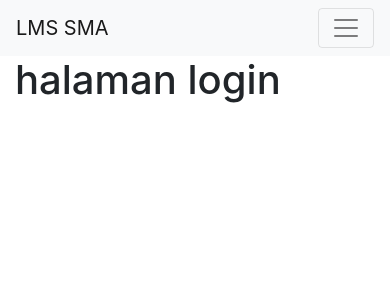
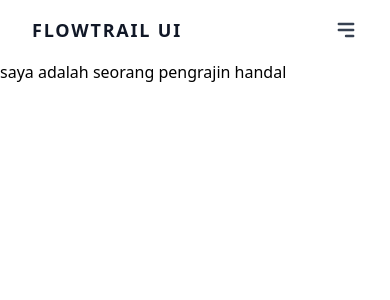
Before and after one commit to Rizka-syaukany/Aplikasi-Learning-Management-System-berbasis-Codeigniter-untuk-SMA, a CodeIgniter 4 app: template app/Views/lms/login.php in a window 390 px wide. Shown: the top 300 px of the page. Run offline with PHP 8.4 and a stand-in for CodeIgniter, Linux system fonts and the light colour scheme; the template is opened without the code that fills it: most values are stand-ins (such as "Sample title", 1, 10 or a date in 2020); style sheets or scripts are compiled from the project's sources; some libraries are stand-ins or nearby versions.

Commit message:
mulai nyoba sidebar

```diff
--- /dev/null
+++ b/app/Views/layout/sidenavbar.php
@@ -0,0 +1,61 @@
+<script src="https://cdn.jsdelivr.net/gh/alpinejs/alpine@v2.x.x/dist/alpine.min.js" defer></script>
+<div class="md:flex flex-col md:flex-row md:min-h-screen w-full">
+    <div @click.away="open = false"
+        class="flex flex-col w-full md:w-64 text-gray-700 bg-white dark-mode:text-gray-200 dark-mode:bg-gray-800 flex-shrink-0"
+        x-data="{ open: false }">
+        <div class="flex-shrink-0 px-8 py-4 flex flex-row items-center justify-between">
+            <a href="#"
+                class="text-lg font-semibold tracking-widest text-gray-900 uppercase rounded-lg dark-mode:text-white focus:outline-none focus:shadow-outline">Flowtrail
+                UI</a>
+            <button class="rounded-lg md:hidden rounded-lg focus:outline-none focus:shadow-outline"
+                @click="open = !open">
+                <svg fill="currentColor" viewBox="0 0 20 20" class="w-6 h-6">
+                    <path x-show="!open" fill-rule="evenodd"
+                        d="M3 5a1 1 0 011-1h12a1 1 0 110 2H4a1 1 0 01-1-1zM3 10a1 1 0 011-1h12a1 1 0 110 2H4a1 1 0 01-1-1zM9 15a1 1 0 011-1h6a1 1 0 110 2h-6a1 1 0 01-1-1z"
+                        clip-rule="evenodd"></path>
+                    <path x-show="open" fill-rule="evenodd"
+                        d="M4.293 4.293a1 1 0 011.414 0L10 8.586l4.293-4.293a1 1 0 111.414 1.414L11.414 10l4.293 4.293a1 1 0 01-1.414 1.414L10 11.414l-4.293 4.293a1 1 0 01-1.414-1.414L8.586 10 4.293 5.707a1 1 0 010-1.414z"
+                        clip-rule="evenodd"></path>
+                </svg>
+            </button>
+        </div>
+        <nav :class="{'block': open, 'hidden': !open}" class="flex-grow md:block px-4 pb-4 md:pb-0 md:overflow-y-auto">
+            <a class="block px-4 py-2 mt-2 text-sm font-semibold text-gray-900 bg-gray-200 rounded-lg dark-mode:bg-gray-700 dark-mode:hover:bg-gray-600 dark-mode:focus:bg-gray-600 dark-mode:focus:text-white dark-mode:hover:text-white dark-mode:text-gray-200 hover:text-gray-900 focus:text-gray-900 hover:bg-gray-200 focus:bg-gray-200 focus:outline-none focus:shadow-outline"
+                href="#">Blog</a>
+            <a class="block px-4 py-2 mt-2 text-sm font-semibold text-gray-900 bg-transparent rounded-lg dark-mode:bg-transparent dark-mode:hover:bg-gray-600 dark-mode:focus:bg-gray-600 dark-mode:focus:text-white dark-mode:hover:text-white dark-mode:text-gray-200 hover:text-gray-900 focus:text-gray-900 hover:bg-gray-200 focus:bg-gray-200 focus:outline-none focus:shadow-outline"
+                href="#">Portfolio</a>
+            <a class="block px-4 py-2 mt-2 text-sm font-semibold text-gray-900 bg-transparent rounded-lg dark-mode:bg-transparent dark-mode:hover:bg-gray-600 dark-mode:focus:bg-gray-600 dark-mode:focus:text-white dark-mode:hover:text-white dark-mode:text-gray-200 hover:text-gray-900 focus:text-gray-900 hover:bg-gray-200 focus:bg-gray-200 focus:outline-none focus:shadow-outline"
+                href="#">About</a>
+            <a class="block px-4 py-2 mt-2 text-sm font-semibold text-gray-900 bg-transparent rounded-lg dark-mode:bg-transparent dark-mode:hover:bg-gray-600 dark-mode:focus:bg-gray-600 dark-mode:focus:text-white dark-mode:hover:text-white dark-mode:text-gray-200 hover:text-gray-900 focus:text-gray-900 hover:bg-gray-200 focus:bg-gray-200 focus:outline-none focus:shadow-outline"
+                href="#">Contact</a>
+            <div @click.away="open = false" class="relative" x-data="{ open: false }">
+                <button @click="open = !open"
+                    class="flex flex-row items-center w-full px-4 py-2 mt-2 text-sm font-semibold text-left bg-transparent rounded-lg dark-mode:bg-transparent dark-mode:focus:text-white dark-mode:hover:text-white dark-mode:focus:bg-gray-600 dark-mode:hover:bg-gray-600 md:block hover:text-gray-900 focus:text-gray-900 hover:bg-gray-200 focus:bg-gray-200 focus:outline-none focus:shadow-outline">
+                    <span>Dropdown</span>
+                    <svg fill="currentColor" viewBox="0 0 20 20" :class="{'rotate-180': open, 'rotate-0': !open}"
+                        class="inline w-4 h-4 mt-1 ml-1 transition-transform duration-200 transform md:-mt-1">
+                        <path fill-rule="evenodd"
+                            d="M5.293 7.293a1 1 0 011.414 0L10 10.586l3.293-3.293a1 1 0 111.414 1.414l-4 4a1 1 0 01-1.414 0l-4-4a1 1 0 010-1.414z"
+                            clip-rule="evenodd"></path>
+                    </svg>
+                </button>
+                <div x-show="open" x-transition:enter="transition ease-out duration-100"
+                    x-transition:enter-start="transform opacity-0 scale-95"
+                    x-transition:enter-end="transform opacity-100 scale-100"
+                    x-transition:leave="transition ease-in duration-75"
+                    x-transition:leave-start="transform opacity-100 scale-100"
+                    x-transition:leave-end="transform opacity-0 scale-95"
+                    class="absolute right-0 w-full mt-2 origin-top-right rounded-md shadow-lg">
+                    <div class="px-2 py-2 bg-white rounded-md shadow dark-mode:bg-gray-800">
+                        <a class="block px-4 py-2 mt-2 text-sm font-semibold bg-transparent rounded-lg dark-mode:bg-transparent dark-mode:hover:bg-gray-600 dark-mode:focus:bg-gray-600 dark-mode:focus:text-white dark-mode:hover:text-white dark-mode:text-gray-200 md:mt-0 hover:text-gray-900 focus:text-gray-900 hover:bg-gray-200 focus:bg-gray-200 focus:outline-none focus:shadow-outline"
+                            href="#">Link #1</a>
+                        <a class="block px-4 py-2 mt-2 text-sm font-semibold bg-transparent rounded-lg dark-mode:bg-transparent dark-mode:hover:bg-gray-600 dark-mode:focus:bg-gray-600 dark-mode:focus:text-white dark-mode:hover:text-white dark-mode:text-gray-200 md:mt-0 hover:text-gray-900 focus:text-gray-900 hover:bg-gray-200 focus:bg-gray-200 focus:outline-none focus:shadow-outline"
+                            href="#">Link #2</a>
+                        <a class="block px-4 py-2 mt-2 text-sm font-semibold bg-transparent rounded-lg dark-mode:bg-transparent dark-mode:hover:bg-gray-600 dark-mode:focus:bg-gray-600 dark-mode:focus:text-white dark-mode:hover:text-white dark-mode:text-gray-200 md:mt-0 hover:text-gray-900 focus:text-gray-900 hover:bg-gray-200 focus:bg-gray-200 focus:outline-none focus:shadow-outline"
+                            href="#">Link #3</a>
+                    </div>
+                </div>
+            </div>
+        </nav>
+    </div>
+</div>
--- /dev/null
+++ b/app/Views/layout/template1.php
@@ -0,0 +1,19 @@
+<!DOCTYPE html>
+<html lang="en">
+
+<head>
+    <meta charset="UTF-8">
+    <meta http-equiv="X-UA-Compatible" content="IE=edge">
+    <meta name="viewport" content="width=device-width, initial-scale=1.0">
+    <link rel="stylesheet" href="/css/app.css">
+    <title><?= $title; ?></title>
+</head>
+
+<body>
+    <div>
+        <?= $this->include('layout/sidenavbar'); ?>
+    </div>
+    <?= $this->renderSection('content'); ?>
+</body>
+
+</html>
--- a/app/Views/lms/login.php
+++ b/app/Views/lms/login.php
@@ -1,11 +1,8 @@
-<?= $this->extend('layout/template'); ?>
+<?= $this->extend('layout/template1'); ?>
 
 <?= $this->section('content'); ?>
-<div class="container">
-    <div class="row">
-        <div class="col">
-            <h1>halaman login</h1>
-        </div>
-    </div>
+<div class=" bg-black-100">
+    <h1>saya adalah seorang pengrajin handal</h1>
+
 </div>
 <?= $this->endSection(); ?>
```
